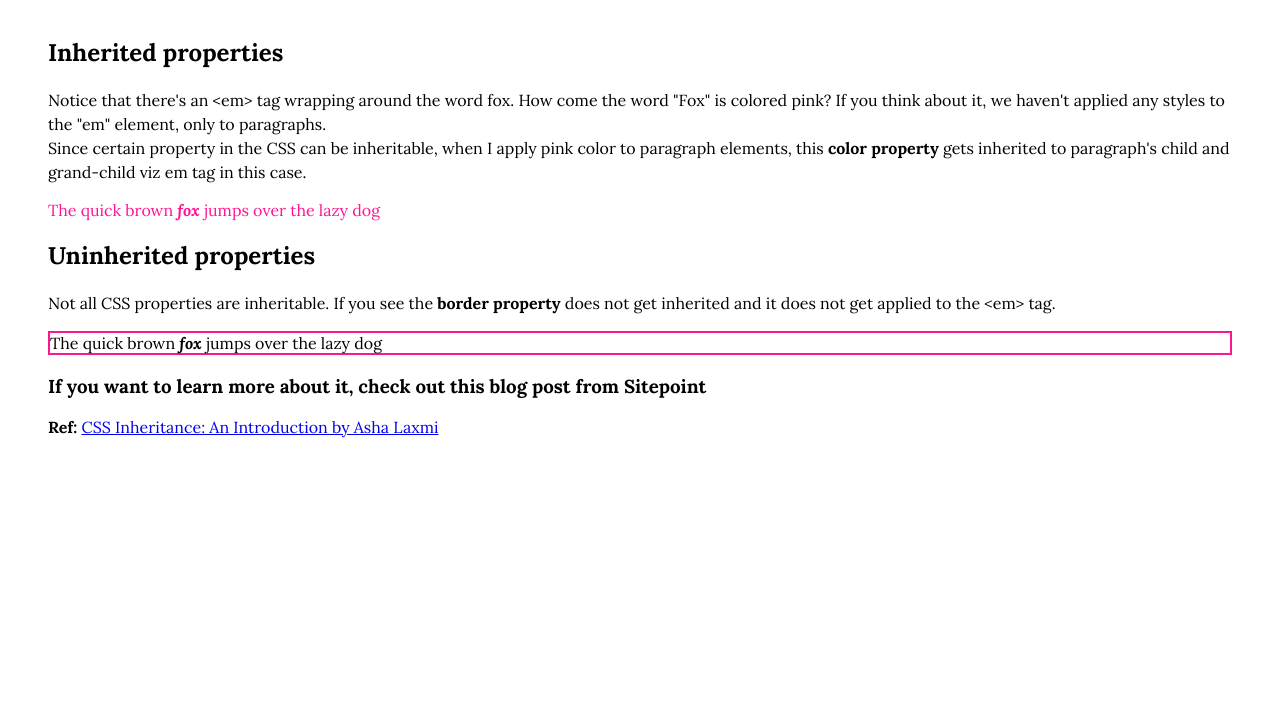
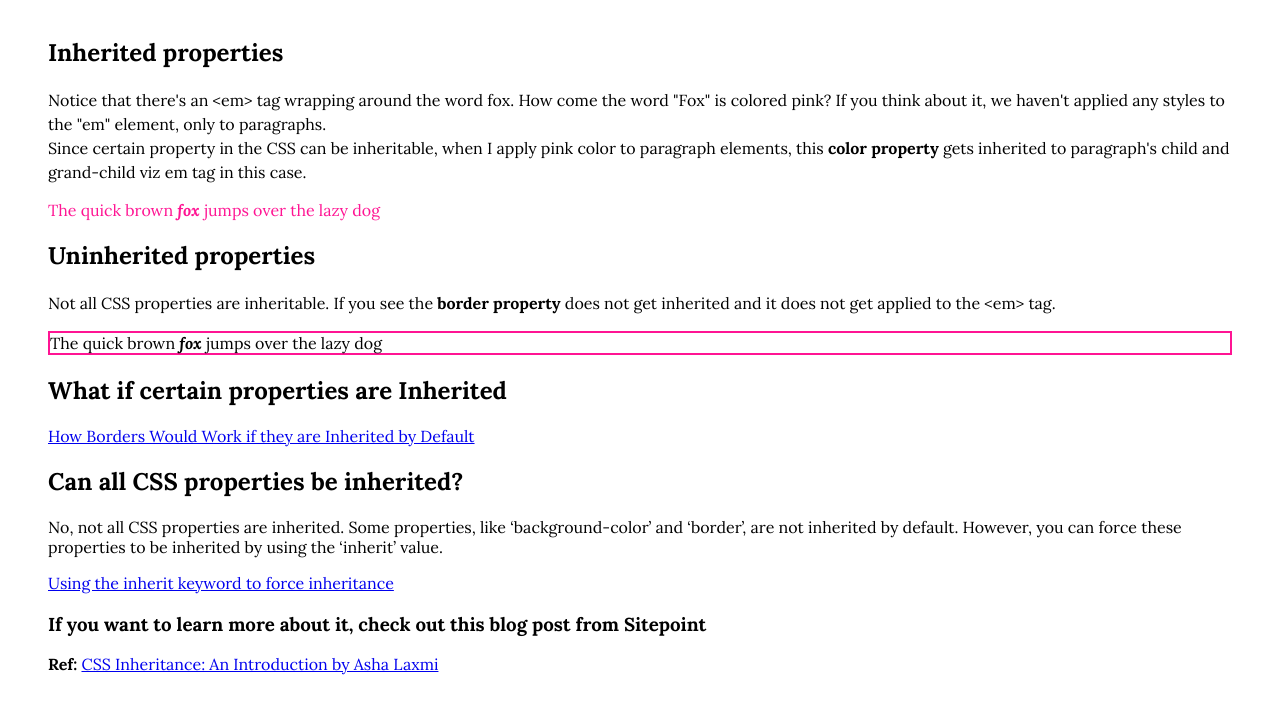
Before and after one commit to hritik5102/CSS-Daily-Challenge, a plain HTML site: page 05-css-inheritance/index.html in a window 1280 px wide. Shown: the part 65-778 px from the top of the page. Drawn offline with Linux system fonts and the light colour scheme.

Commit message:
Add few examples of CSS inheritance ✨
- How Borders Would Work if they are Inherited by Default
- Using the inherit keyword to force inheritance

```diff
--- /dev/null
+++ b/05-css-inheritance/01 - Example/style.css
@@ -0,0 +1,30 @@
+@import url("https://fonts.googleapis.com/css2?family=Lora:ital,wght@0,400..700;1,400..700&display=swap");
+
+*,
+:before,
+:after {
+  margin: 0;
+  padding: 0;
+  box-sizing: border-box;
+  font-family: "Lora", serif;
+}
+
+body {
+  margin: 20px;
+  font-size: 1.25em;
+  line-height: 1.5;
+}
+
+.bordered {
+  border: 2px solid brown;
+  padding: 10px;
+  margin: 10px;
+}
+
+p,
+ul,
+li,
+a {
+  border: inherit;
+  margin: inherit;
+}
--- /dev/null
+++ b/05-css-inheritance/02 - Example/style.css
@@ -0,0 +1,34 @@
+@import url("https://fonts.googleapis.com/css2?family=Lora:ital,wght@0,400..700;1,400..700&display=swap");
+
+*,
+:before,
+:after {
+  margin: 0;
+  padding: 0;
+  box-sizing: border-box;
+  font-family: "Lora", serif;
+}
+
+body {
+  margin: 40px;
+  font-size: 16px;
+  line-height: 1.5;
+}
+
+p {
+  color: #f44336;
+  margin: 10px 0;
+}
+
+ul {
+  color: #3f51b5;
+  list-style-type: disc;
+  list-style-position: inside;
+}
+
+a {
+  /* You will notice link is being inherited from parent and it's color changed from
+     from default blue to red.
+  */
+  color: inherit;
+}
--- a/05-css-inheritance/index.html
+++ b/05-css-inheritance/index.html
@@ -53,6 +53,26 @@
         The quick brown <strong><em>fox</em></strong> jumps over the lazy dog
       </p>
 
+      <h2>What if certain properties are Inherited</h2>
+      <p>
+        <a href="./01 - Example/index.html"
+          >How Borders Would Work if they are Inherited by Default
+        </a>
+      </p>
+
+      <h2>Can all CSS properties be inherited?</h2>
+      <p>
+        No, not all CSS properties are inherited. Some properties, like
+        ‘background-color’ and ‘border’, are not inherited by default. However,
+        you can force these properties to be inherited by using the ‘inherit’
+        value.
+      </p>
+      <p>
+        <a href="./02 - Example/index.html"
+          >Using the inherit keyword to force inheritance</a
+        >
+      </p>
+
       <h3>
         If you want to learn more about it, check out this blog post from
         Sitepoint
```
Also changed, not shown: 05-css-inheritance/01 - Example/index.html (added, +35 -0 lines), 05-css-inheritance/02 - Example/index.html (added, +36 -0 lines).
